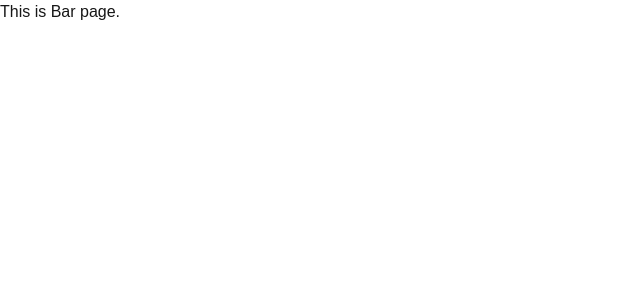
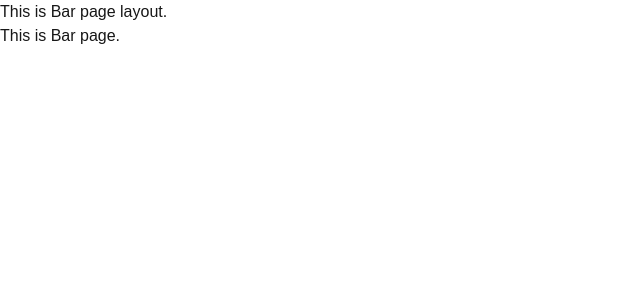
Before and after one commit to altoinu/base_react_nextjs_project-20241220, a Next.js app: page /foo/bar in a window 1280 px wide. Shown: the top 300 px of the page, without its empty margins (0-640 px from the left). Built offline with nearby package versions, Linux system fonts and the light colour scheme.

Commit message:
nested layout

```diff
--- /dev/null
+++ b/app/foo/bar/layout.tsx
@@ -0,0 +1,10 @@
+const BarPageLayout = ({ children }: { children: React.ReactNode }) => {
+  return (
+    <>
+      <header>This is Bar page layout.</header>
+      <section>{children}</section>
+    </>
+  );
+};
+
+export default BarPageLayout;
```
